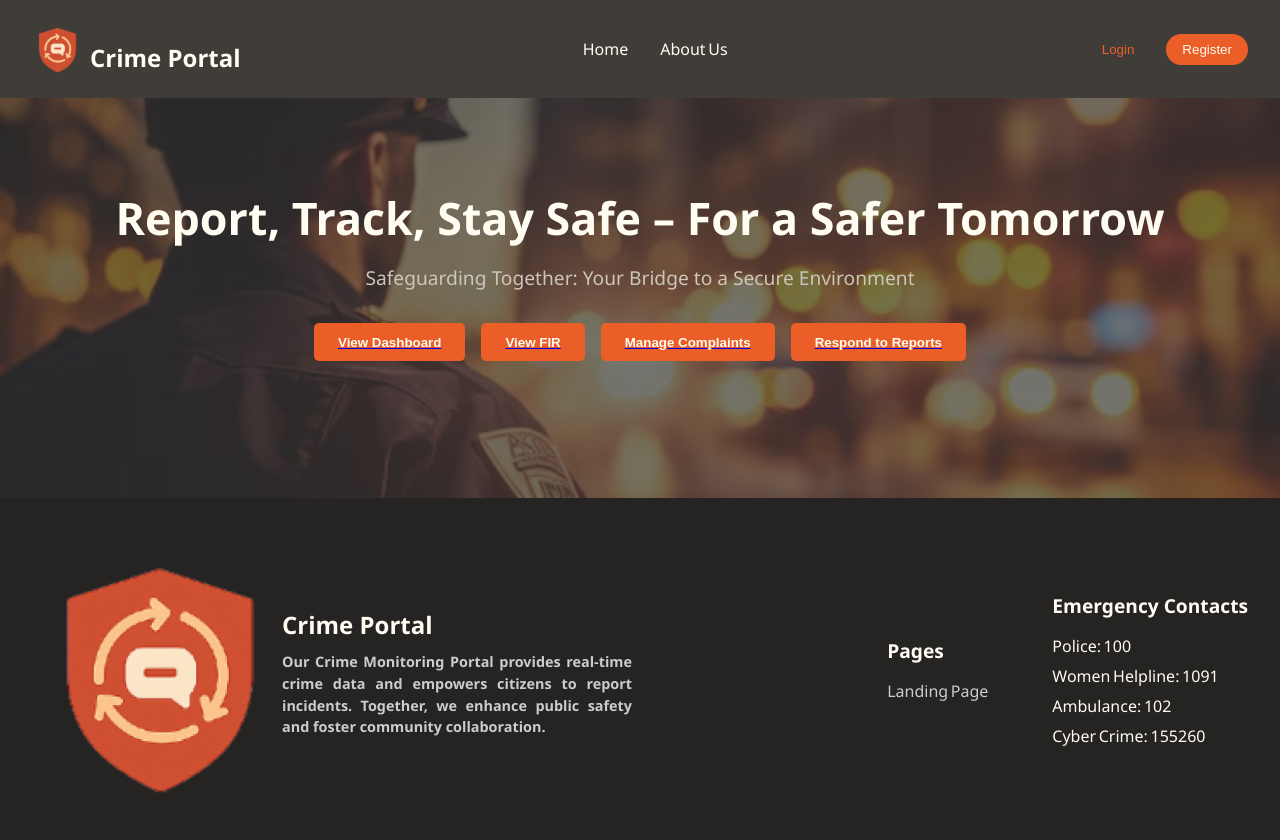
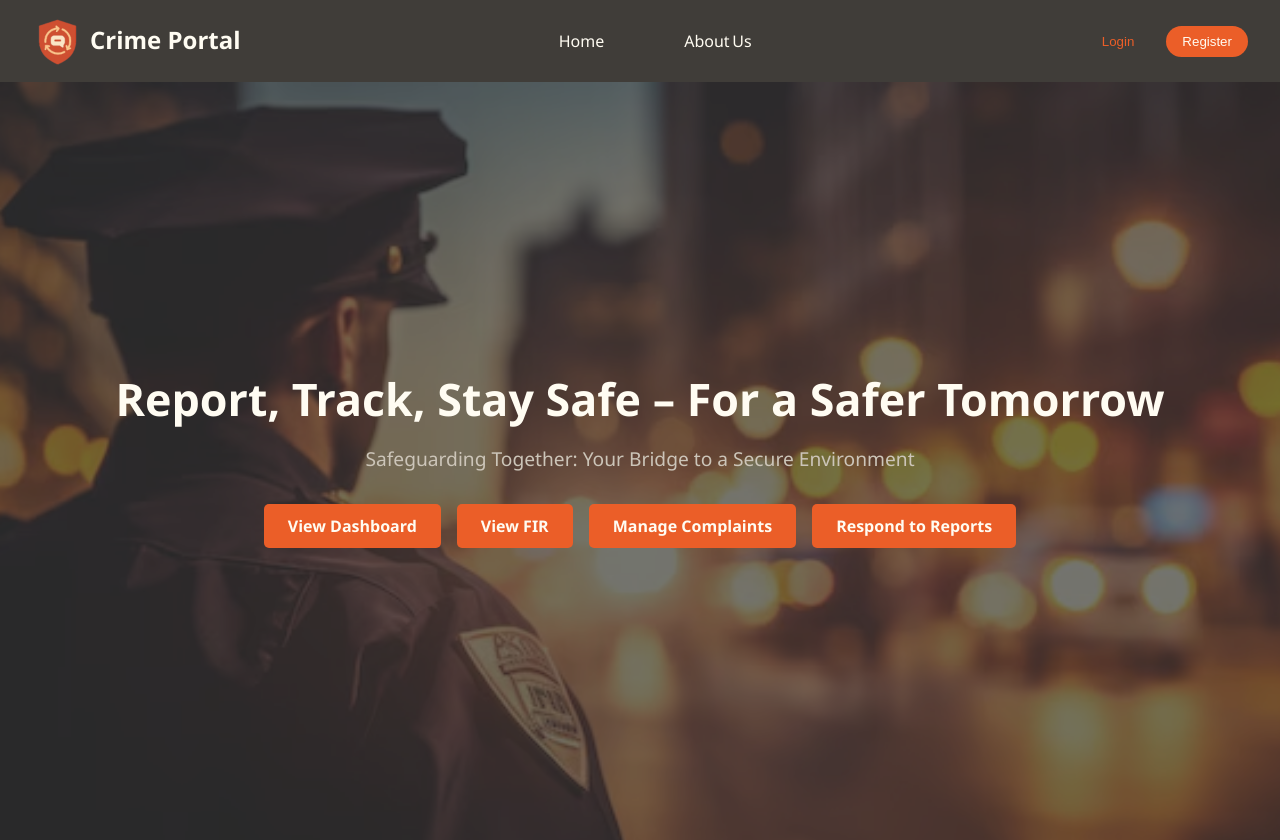
Before and after one commit to chandrapragnya123/PoliSync-, a React (Create React App) app in the folder frontend/: page /homeOfficer in a window 1280 px wide. Shown: the top 840 px of the page. Built offline with nearby package versions, Linux system fonts and the light colour scheme.

Commit message:
tweaked for better UI

```diff
--- a/frontend/src/App.js
+++ b/frontend/src/App.js
@@ -1,20 +1,23 @@
 import { BrowserRouter, Routes, Route } from 'react-router-dom';
+import Layout from './components/layout';
 import LandingPage from './pages/LandingPage';
 import HomeCitizen from './pages/HomeCitizen';
 import HomeOfficer from './pages/HomeOfficer';
 import Login from './pages/Login';
 import FileFIR from './pages/FileFIR';
 import Signup from './pages/Signup';
+import Header from './components/Header';
+import Footer from './components/Footer';
 
 const App = () => (
   <BrowserRouter>
+
     <Routes>
       <Route path="/" element={<LandingPage />} />
       <Route path="/login" element={<Login />} />
       <Route path="/homeCitizen" element={<HomeCitizen />} />
       <Route path="/homeOfficer" element={<HomeOfficer />} />
       <Route path="/file-fir" element={<FileFIR />} />
-      <Route path="/login" element={<Login />} />
       <Route path="/signup" element={<Signup />} />
       {/* ...other routes */}
     </Routes>
--- /dev/null
+++ b/frontend/src/components/layout.jsx
@@ -0,0 +1,19 @@
+// components/Layout.jsx
+import Header from './Header';
+import Footer from './Footer';
+import { Outlet } from 'react-router-dom';
+import '../styles/common.css';
+
+const Layout = () => {
+  return (
+    <>
+      <Header />
+      <main className="page-bg-wrapper">
+        <Outlet />
+      </main>
+      <Footer />
+    </>
+  );
+};
+
+export default Layout;
--- a/frontend/src/pages/HomeOfficer.jsx
+++ b/frontend/src/pages/HomeOfficer.jsx
@@ -29,11 +29,12 @@ const HomeOfficer = () => {
         <p>Safeguarding Together: Your Bridge to a Secure Environment</p>
 
         <div className="features">
-          <Link to="/view-dashboard"><button>View Dashboard</button></Link>
-          <Link to="/view-fir"><button>View FIR</button></Link>
-          <Link to="/manage-complaints"><button>Manage Complaints</button></Link>
-          <Link to="/respond-to-reports"><button>Respond to Reports</button></Link>
+          <Link to="/view-dashboard" className="feature-button">View Dashboard</Link>
+          <Link to="/view-fir" className="feature-button">View FIR</Link>
+          <Link to="/manage-complaints" className="feature-button">Manage Complaints</Link>
+          <Link to="/respond-to-reports" className="feature-button">Respond to Reports</Link>
         </div>
+
       </section>
 
       <Footer />
--- a/frontend/src/styles/common.css
+++ b/frontend/src/styles/common.css
@@ -1,74 +1,289 @@
 /* ===== Global ===== */
-* { box-sizing: border-box; margin: 0; padding: 0; }
-body, html { font-family: 'Segoe UI', sans-serif; color:#252422; }
-html, body { height: 100%; }
+* {
+  box-sizing: border-box;
+  margin: 0;
+  padding: 0;
+}
+
+body,
+html {
+  font-family: 'Segoe UI', sans-serif;
+  color: #252422;
+}
+
+html,
+body {
+  height: 100%;
+}
+
 /* ===== Navbar / Header ===== */
 .navbar {
-  display:flex; justify-content:space-between; align-items:center;
-  padding:1.5rem 2rem; background:#403D39; color:#FFFCF2;
+  display: flex;
+  justify-content: space-between;
+  align-items: center;
+  padding: 0.75rem 2rem;
+  background-color: #403D39; /* From your palette */
+  color: #FFFCF2; /* Light cream text for contrast */
 }
-.logo-section { display:flex; align-items:center; gap:.5rem; }
-.logo-icon { width:50px; height:50px; }
-.logo-text { font-size:1.5rem; font-weight:bold; color:#FFFCF2;display: flex;align-items: center; }
-.nav-links { list-style:none; display:flex; gap:2rem; }
-.nav-links a { color:#FFFCF2; text-decoration:none; font-weight:500; }
-.auth-buttons button{
-  margin-left:1rem; padding:.5rem 1rem; border:none; border-radius:20px;
-  cursor:pointer; font-weight:500;
+
+.logo-section {
+  display: flex;
+  align-items: center;
+  gap: 0.5rem;
+  height: 100%;
 }
-.login-btn { background:transparent; color:#EB5E28; border:1px solid #EB5E28; }
-.register-btn { background:#EB5E28; color:#FFFCF2; }
+
+nav a:hover {
+  color: #EB5E28; /* Accent orange for interactivity */
+}
+
+.logo-icon {
+  width: 50px;
+  height: 50px;
+  object-fit: contain;
+  display: block;
+
+
+}
+
+.logo-text {
+  font-size: 1.5rem;
+  font-weight: bold;
+  color: #FFFCF2;
+  display: flex;
+  align-items: center;
+  line-height: 1;
+  padding-bottom: 18px; /* ✅ optional tiny nudge to match all heights in header*/
+}
+
+.nav-links {
+  list-style: none;
+  display: flex;
+  gap: 2rem;
+}
+
+.nav-links a {
+  color: #FFFCF2;
+  text-decoration: none;
+  font-weight: 500;
+  margin: 0 1.5rem; /* Increase space between links */
+}
+
+.auth-buttons button {
+  margin-left: 1rem;
+  padding: .5rem 1rem;
+  border: none;
+  border-radius: 20px;
+  cursor: pointer;
+  font-weight: 500;
+}
+
+.login-btn {
+  background: transparent;
+  color: #EB5E28;
+  border: 1px solid #EB5E28;
+}
+
+.register-btn {
+  background: #EB5E28;
+  color: #FFFCF2;
+}
 
 /* ===== Hero (shared) ===== */
-.hero{
-  text-align:center; padding:3rem 2rem;
-  background:url('../assets/bg.png') no-repeat center/cover;
-  position:relative;
-  height:400px;                 /* keeps the larger image you asked for */
-  display:flex;                 /* enables centering */
-  flex-direction:column;        /* stack h1, p, .features */
-  justify-content:center;       /* vertical centering */
-  align-items:center;
+.hero {
+  text-align: center;
+  padding: 3rem 2rem;
+  background: url('../assets/bg.png') no-repeat center/cover;
+  position: relative;
+  min-height: 100vh;
+  /* keeps the larger image you asked for */
+  display: flex;
+  /* enables centering */
+  flex-direction: column;
+  /* stack h1, p, .features */
+  justify-content: center;
+  /* vertical centering */
+  align-items: center;
 }
-.hero::before{
-  content:""; inset:0; position:absolute; background:rgba(58,58,58,.7); z-index:0;
+
+.hero::before {
+  content: "";
+  inset: 0;
+  position: absolute;
+  background: rgba(58, 58, 58, .7);
+  z-index: 1;
 }
-.hero>*{ position:relative; z-index:1; align-items: center;}
-.hero h1{ font-size:2.8rem; font-weight:bold; margin-bottom:1rem; color:#FFFCF2; }
-.hero p{ font-size:1.2rem; color:#CCC5B9; margin-bottom:2rem; }
+
+.hero>* {
+  position: relative;
+  z-index: 1;
+  align-items: center;
+}
+
+.hero h1 {
+  font-size: 2.8rem;
+  font-weight: bold;
+  margin-bottom: 1rem;
+  color: #FFFCF2;
+}
+
+.hero p {
+  font-size: 1.2rem;
+  color: #CCC5B9;
+  margin-bottom: 2rem;
+}
 
 /* ===== Feature buttons ===== */
-.features{ display:flex; flex-wrap:wrap; justify-content:center; gap:1rem; margin-bottom:3rem; }
-.features button{
-  background:#EB5E28; color:#FFFCF2; border:none; border-radius:5px;
-  padding:.7rem 1.5rem; display:flex; align-items:center; gap:.5rem; cursor:pointer; font-weight:bold;
+.features {
+  display: flex;
+  flex-wrap: wrap;
+  justify-content: center;
+  gap: 1rem;
+  margin-bottom: 3rem;
 }
 
+.feature-button {
+  background: #EB5E28;
+  color: #FFFCF2;
+  border: none;
+  border-radius: 5px;
+  padding: 0.7rem 1.5rem;
+  display: flex;
+  align-items: center;
+  justify-content: center;
+  gap: 0.5rem;
+  cursor: pointer;
+  font-weight: bold;
+  text-decoration: none; /* removes the underline */
+}
+
+.feature-button:hover {
+  background: #d24f01;
+}
+
+
 /* ===== Chatbot fab ===== */
-.chatbot-fab{
-  position:fixed; bottom:2rem; right:2rem; background:#EB5E28; color:#fff;
-  border-radius:50%; width:60px; height:60px; display:flex; justify-content:center; align-items:center;
-  cursor:pointer; box-shadow:0 4px 10px rgba(0,0,0,.3);
+.chatbot-fab {
+  position: fixed;
+  bottom: 2rem;
+  right: 2rem;
+  background: #EB5E28;
+  color: #fff;
+  border-radius: 50%;
+  width: 60px;
+  height: 60px;
+  display: flex;
+  justify-content: center;
+  align-items: center;
+  cursor: pointer;
+  box-shadow: 0 4px 10px rgba(0, 0, 0, .3);
 }
 
 /* ===== Footer ===== */
-.footer{ background:#252422; color:#fffcf2; padding:3rem 2rem 1rem; }
-.footer-section{ display:flex; justify-content:space-between; flex-wrap:wrap; gap:2rem; padding-bottom:2rem; }
-.footer-brand{ max-width:600px; }
-.footer-logo{ width:250px; height:250px; object-fit:contain; margin-top:4px; }
-.footer-brand h3{ font-size:1.5rem; margin:.5rem 0; }
-.footer-links{ display:flex; gap:4rem;align-items: center; }
-.footer-links h4{ font-size:1.2rem; margin-bottom:1rem; }
-.footer-links ul{ list-style:none; padding:0; }
-.footer-links li{ margin-bottom:.5rem; }
-.footer-links a{ text-decoration:none; color:#ccc; }
-.footer-links a:hover{ color:#fff; }
-.footer-bottom{
-  display:flex; justify-content:space-between; flex-wrap:wrap;
-  border-top:1px solid #444; padding-top:1rem; font-size:.9rem; margin-top:1rem;
+.footer {
+  background: #252422;
+  color: #fffcf2;
+  padding: 3rem 2rem 1rem;
 }
-.footer-bottom a, .footer-bottom p{ color:#ccc; text-decoration:none; }
-.footer-bottom a:hover{ color:#fff; }
-.logo-text-wrapper{ display:flex; align-items:center; gap:1.5rem; max-width:750px; }
-.brand-text h3{ font-size:1.5rem; margin:0 0 10px; }
-.brand-text p{ text-align:justify; line-height:1.5; font-size:.9rem; color:#ccc; }
+
+.footer-section {
+  display: flex;
+  justify-content: space-between;
+  flex-wrap: wrap;
+  gap: 2rem;
+  padding-bottom: 2rem;
+}
+
+.footer-brand {
+  max-width: 600px;
+}
+
+.footer-logo {
+  width: 250px;
+  height: 250px;
+  object-fit: contain;
+  margin-top: 4px;
+}
+
+.footer-brand h3 {
+  font-size: 1.5rem;
+  margin: .5rem 0;
+}
+
+.footer-links {
+  display: flex;
+  gap: 4rem;
+  align-items: center;
+}
+
+.footer-links h4 {
+  font-size: 1.2rem;
+  margin-bottom: 1rem;
+}
+
+.footer-links ul {
+  list-style: none;
+  padding: 0;
+}
+
+.footer-links li {
+  margin-bottom: .5rem;
+}
+
+.footer-links a {
+  text-decoration: none;
+  color: #ccc;
+}
+
+.footer-links a:hover {
+  color: #fff;
+}
+
+.footer-bottom {
+  display: flex;
+  justify-content: space-between;
+  flex-wrap: wrap;
+  border-top: 1px solid #444;
+  padding-top: 1rem;
+  font-size: .9rem;
+  margin-top: 1rem;
+}
+
+.footer-bottom a,
+.footer-bottom p {
+  color: #ccc;
+  text-decoration: none;
+}
+
+.footer-bottom a:hover {
+  color: #fff;
+}
+
+.logo-text-wrapper {
+  display: flex;
+  align-items: center;
+  gap: 1.5rem;
+  max-width: 750px;
+}
+
+.brand-text h3 {
+  font-size: 1.5rem;
+  margin: 0 0 10px;
+}
+
+.brand-text p {
+  text-align: justify;
+  line-height: 1.5;
+  font-size: .9rem;
+  color: #ccc;
+}
+
+
+/* to render bg full view and display footer after scrolling */
+.page-bg-wrapper {
+  min-height: 100vh;
+  background: url('../assets/bg.png') no-repeat center center / cover;
+  display: flex;
+  flex-direction: column;
+  justify-content: flex-start;
+}
```
